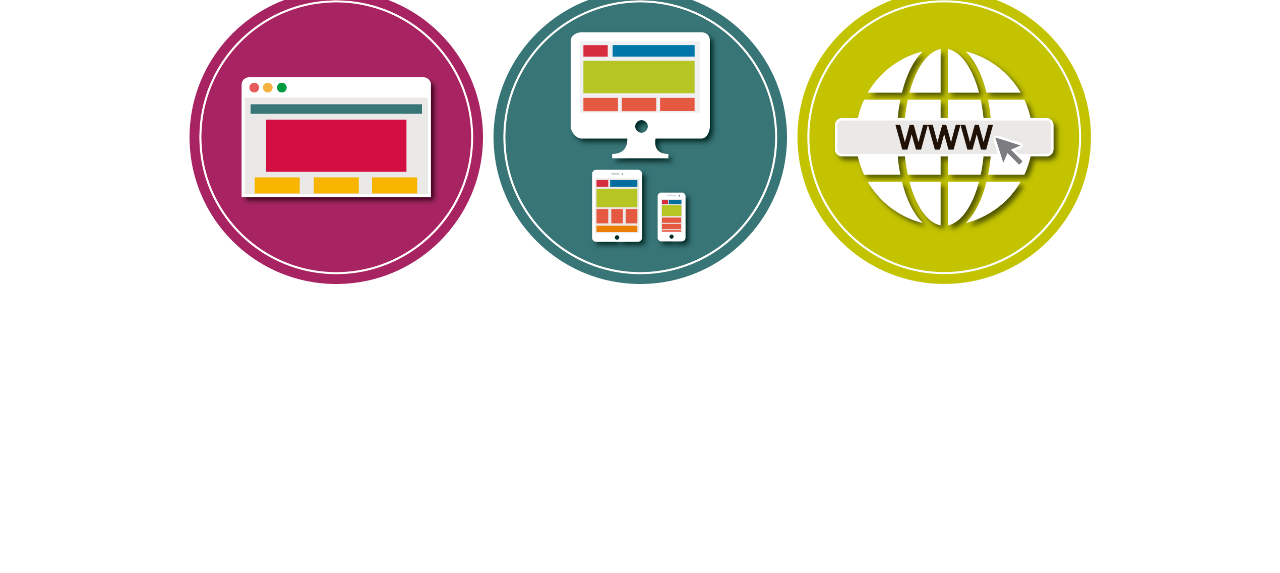
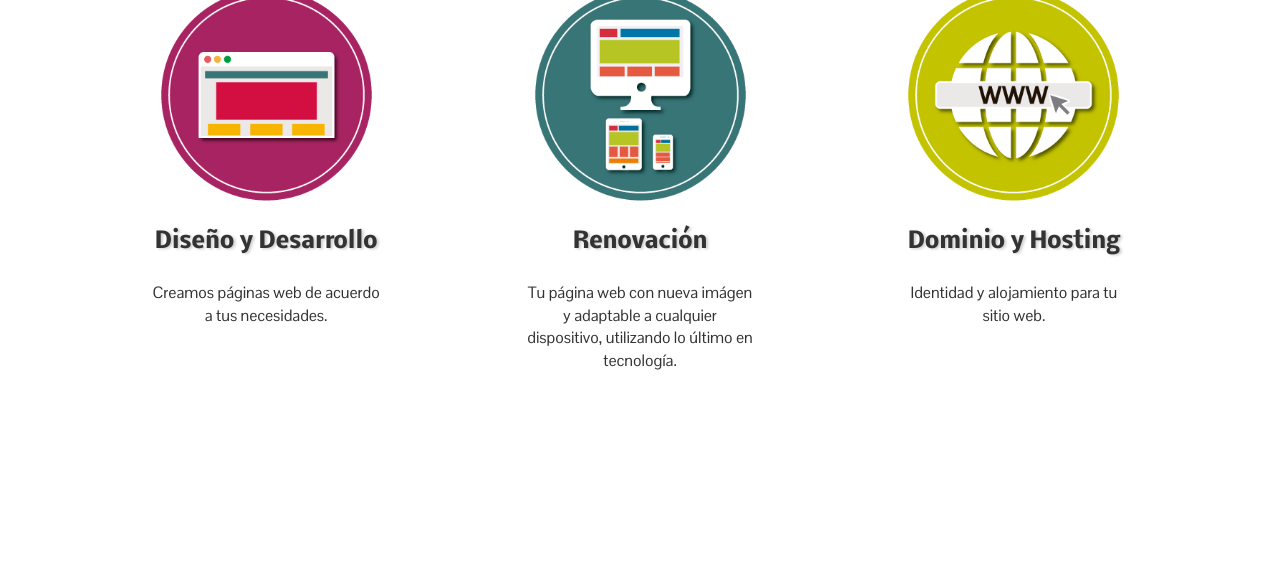
Before and after one commit to AlejandraAlejo/MrPanda_web, a plain HTML site: page index.html in a window 1280 px wide. Shown: the part 664-1237 px from the top of the page. Drawn offline with nearby package versions, Linux system fonts and the light colour scheme; a web font is replaced by a local one.

Commit message:
:kiss: iconos nuevos/ apartado servicios
Se agregó los iconos de servicios con un tamaño menor y se eliminaron
los anteriores. Se colocó los iconos y el texto correspondiente al
apartado de servicios.

```diff
--- a/index.html
+++ b/index.html
@@ -77,22 +77,40 @@
         <div id="ContentBlock_2" class="contentType1">
             <div class="principalTittle2">Nuestros Servicios</div>
 
-            <div class="serviceOne">
-                <img src="img/iconos/iconoDesarrollo_unaCapa.png" />
-                <p class="servicesfFrstSubtitle">
-                   <!-- Diseño y Desarrollo-->
-                </p>
-                <p class="designDevText">
-                    <!--Creamos páginas web de acuerdo a tus necedisades.-->
-                </p>
+            <div id="s1" class="serviceOne">
+                <img src="img/iconos/devIcon.png" />
+                <div class="serviceContent">
+                    <p class="subtitle">
+                       Diseño y Desarrollo
+                    </p>
+                    <p class="text">
+                        Creamos páginas web de acuerdo a tus necesidades.
+                    </p>
+                </div>
             </div>
 
-            <div class="serviceTwo">
-                <img src="img/iconos/iconoResponsive_unaCapa.png" />
+            <div id="s2" class="serviceTwo">
+                <img src="img/iconos/ResponsiveIcon.png" />
+                <div class="serviceContent">
+                    <p class="subtitle">
+                       Renovación
+                    </p>
+                    <p class="text">
+                        Tu página web con nueva imágen y adaptable a cualquier dispositivo, utilizando lo último en tecnología.
+                    </p>
+                </div>
             </div>
 
-            <div class="serviceThree">
-                <img src="img/iconos/iconoDominioHosting_unaCapa.png" />
+            <div id="s3" class="serviceThree">
+                <img src="img/iconos/domainHostIcon.png" />
+                <div class="serviceContent">
+                    <p class="subtitle">
+                       Dominio y Hosting
+                    </p>
+                    <p class="text">
+                        Identidad y alojamiento para tu sitio web.
+                    </p>
+                </div>
             </div>
 
         </div>
--- a/style.css
+++ b/style.css
@@ -768,15 +768,48 @@ label {
 
 .serviceOne img{
     height: auto;
-    width: 300px;
+    width: 215px;
+}
+
+#s1, #s3{
+    margin: 0;
+}
+
+#s2{
+    margin: 0 140px;
 }
 
 .serviceTwo img{
     height: auto;
-    width: 300px;
+    width: 215px;
 }
 
 .serviceThree img{
     height: auto;
-    width: 300px;
+    width: 215px;
 }
+
+.serviceContent{
+    width: 230px;
+    display: table;
+}
+
+p.subtitle{
+    display: table-cell;
+    vertical-align: middle;
+    font-family: "Nobile",sans-serif;
+    font-size: 22px;
+    font-weight: bold;
+    text-shadow: 2px 1px 3px #ccc;
+}
+
+p.text{
+    display: table-row;
+    font-family: Pontano Sans;
+    font-size: 16px;
+}
+
+p.subtitle, p.text{
+    width: 100%;
+    height: 80px;
+}
```
Also changed, not shown: img/iconos/ResponsiveIcon.png (added), img/iconos/devIcon.png (added), img/iconos/domainHostIcon.png (added), img/iconos/iconoDesarrollo_unaCapa.png (deleted), img/iconos/iconoDominioHosting_unaCapa.png (deleted), img/iconos/iconoResponsive_unaCapa.png (deleted).
